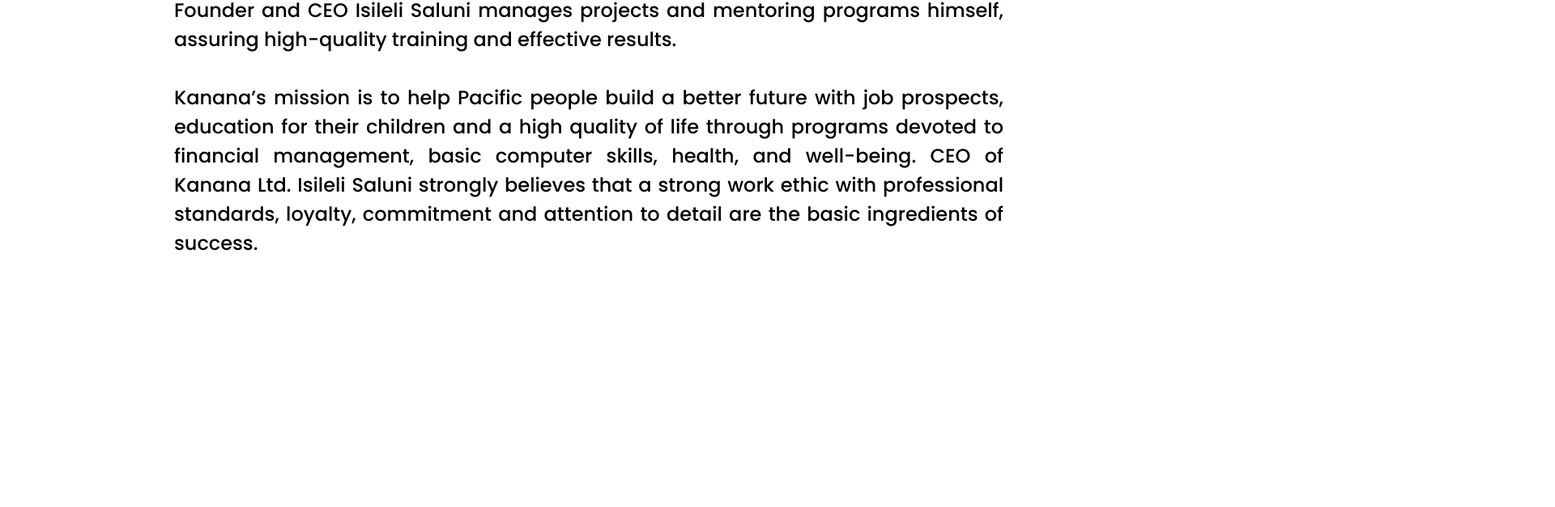
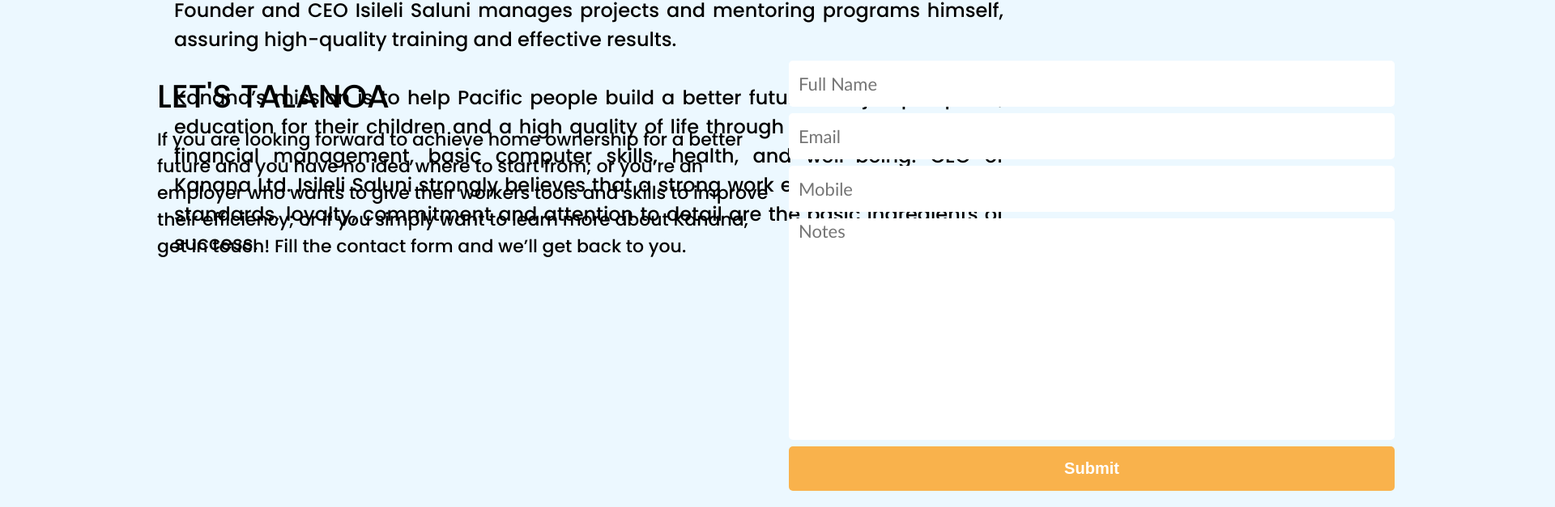
Before and after one commit to rayway44/moana-kanana, a React (Create React App) app in the folder app/: page /about in a window 1280 px wide. Shown: the part 1729-2356 px from the top of the page at 81% size, 1920 px wide, since content can reach past the window. Before the commit the page ends 2063 px from the top, so only its background shows below. Built offline with nearby package versions, Linux system fonts and the light colour scheme; a web font is replaced by a local one.

Commit message:
talanoa section

```diff
--- a/app/src/Components/FormSectionP2/FormSectionP2.css
+++ b/app/src/Components/FormSectionP2/FormSectionP2.css
@@ -0,0 +1,81 @@
+.form-container{
+    height: 695px;
+    width: 1920px;
+
+    background-color: #ECF8FF;
+    /* border: 2px solid red; */
+    display: flex;
+    justify-content: center;
+    align-content: center;
+}
+.form-holder{
+    display: flex;
+    flex-direction: row;
+    justify-content: center;
+    align-items: center;
+}
+.form-left{
+    display: flex;
+    flex-direction: column;
+    justify-content: flex-start;
+    align-items: center;
+    /* border: 2px solid red; */
+    height: 475px;
+    width: 756px;
+    left: 951px;
+    top: 2170px;
+
+
+    font-size: 22px;
+    font-weight: 400;
+    line-height: 33px;
+    letter-spacing: 0em;
+
+    margin-right: 20px;
+
+
+}
+
+#talanoa{
+    display: flex;
+    justify-content: flex-start;
+    align-items: flex-start;
+    font-size: 40px;
+    margin-bottom: 20px;
+    /* border: 2px solid green; */
+    width: 756px;
+
+
+}
+
+#talanoa-text{
+    display: flex;
+    align-items: center;
+}
+.form-right{
+    display: flex;
+    flex-direction: column;
+    justify-content: center;
+    align-items: center;
+    /* border: 2px solid red; */
+    height: 475px;
+    width: 756px;
+    /* left: 951px; */
+    /* top: 2170px; */
+    border-radius: 0px;
+
+}
+.form-right-content{
+ display: flex;
+ flex-direction: column;
+
+ /* border: 2px solid red; */
+ width: 100%;
+
+
+
+
+}
+.form-right-input{
+    width: 100%
+}
--- a/app/src/Components/FormSectionP2/FormSectoinP2.js
+++ b/app/src/Components/FormSectionP2/FormSectoinP2.js
@@ -0,0 +1,45 @@
+import React from 'react'
+
+import './FormSectionP2.css'
+
+function FormSectoinP2() {
+  return (
+    <div>
+        <div className='form-container'>
+            <div className='form-holder'>
+                <div className='form-left'>
+                   <div id='talanoa'>LET'S TALANOA</div>
+                   <div id='talanoa-text'>If you are looking forward to achieve home ownership for a better future and you have no idea where to start from; or you’re an employer who wants to give their workers tools and skills to improve their efficiency; or if you simply want to learn more about Kanana, get in touch! Fill the contact form and we’ll get back to you.</div>
+                </div>
+
+
+                <div className='form-right'>
+                        <form className="form-right-content">
+                            <input
+                                placeholder="Full Name"
+                                className="footer-container-right-content-form-input"
+                            ></input>
+                            <input
+                                placeholder="Email"
+                                className="footer-container-right-content-form-input"
+                            ></input>
+                            <input
+                                placeholder="Mobile"
+                                className="footer-container-right-content-form-input"
+                            ></input>
+                            <textarea
+                                placeholder="Notes"
+                                className="footer-container-right-content-form-text-area"
+                                rows="10"
+                            ></textarea>
+                            <button className="footer-container-right-content-form-submit-btn">Submit</button>
+                        </form>
+
+                     </div>
+            </div>
+        </div>
+    </div>
+  )
+}
+
+export default FormSectoinP2
--- a/app/src/Pages/About.js
+++ b/app/src/Pages/About.js
@@ -1,4 +1,5 @@
 import React from 'react'
+import FormSectoinP2 from '../Components/FormSectionP2/FormSectoinP2'
 import Header from '../Components/Header'
 import MainSectionP2 from '../Components/MainSection/MainSectionP2'
 
@@ -7,6 +8,7 @@
     <div>
         <Header />
         <MainSectionP2 />
+        <FormSectoinP2 />
     </div>
   )
 }
```
